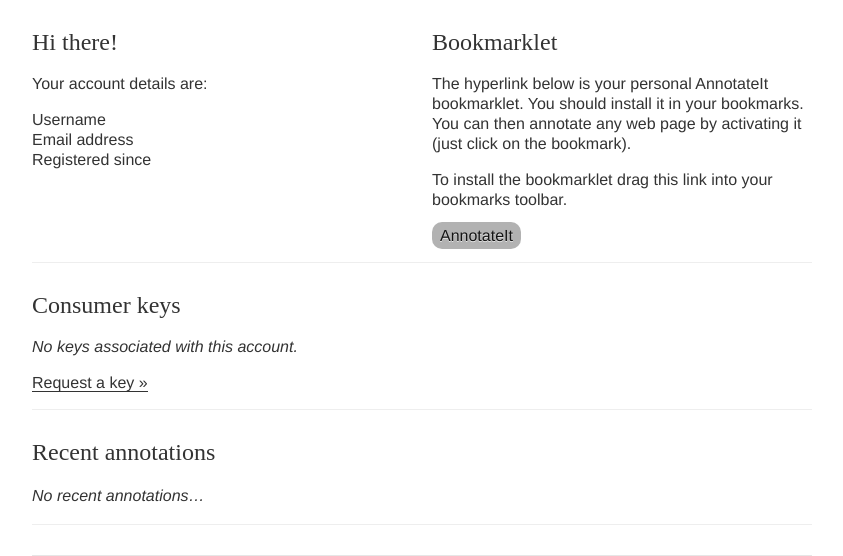
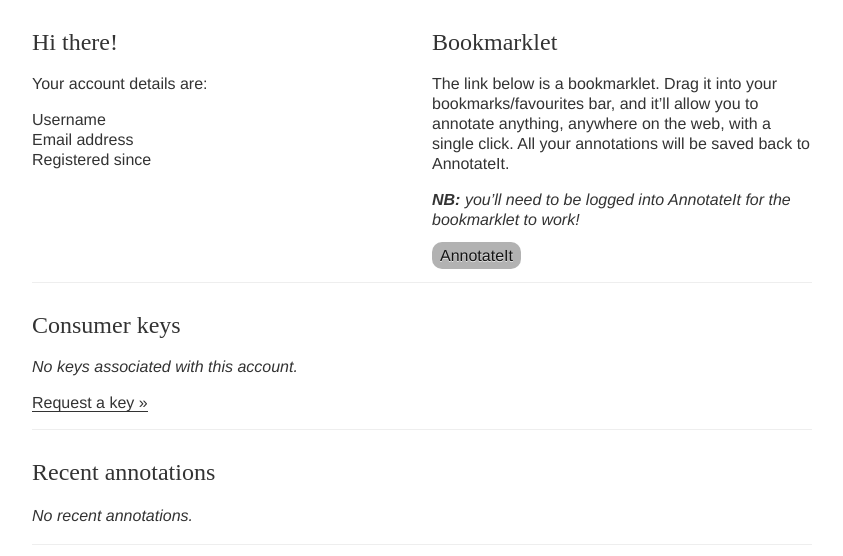
Before and after one commit to openannotation/annotator-store, a Flask app: template annotator/templates/user/home.html in a window 1280 px wide. Shown: the part 90-646 px from the top of the page, without its empty margins (218-1061 px from the left). Run offline with Flask 2, Linux system fonts and the light colour scheme; the template is opened without the code that fills it, so the values that code supplies are empty.

Commit message:
Clean up user profile page

```diff
--- a/annotator/templates/user/home.html
+++ b/annotator/templates/user/home.html
@@ -21,10 +21,17 @@
   <div class="secondary">
     <h2>Bookmarklet</h2>
 
-    <p>The hyperlink below is your personal AnnotateIt bookmarklet.  You should
-  install it in your bookmarks. You can then annotate any web page by activating
-  it (just click on the bookmark).</p>
-    <p>To install the bookmarklet drag this link into your bookmarks toolbar.</p>
+    <p>
+      The link below is a bookmarklet. Drag it into your bookmarks/favourites bar,
+      and it&rsquo;ll allow you to annotate anything, anywhere on the web, with a single
+      click. All your annotations will be saved back to AnnotateIt.
+    </p>
+
+    <p>
+      <em><strong>NB:</strong> you&rsquo;ll need to be logged into AnnotateIt for the
+      bookmarklet to work!
+      </em>
+    </p>
 
     <p><a class=bookmarklet href="javascript:{{bookmarklet}}">AnnotateIt</a></p>
   </div>
@@ -73,7 +80,10 @@
       <div class="text">{{anno.get('text') | truncate(100)}}</div>
       <div class="source">
         <q class="quote">{{anno.get('quote') | truncate(100)}}</q>
-        <a href="{{anno.get('uri', '#')}}">{{anno.get('uri', '[No URI]')}}</a>
+        {% if 'uri' in anno %}
+          at
+          <a href="{{anno['uri']}}">{{anno['uri'] | truncate(100)}}</a>
+        {% endif %}
       </div>
       <div class="meta">
         <span class="user">{{anno.get('user', '[Unknown user]')}}</span> &ndash;
@@ -83,7 +93,7 @@
       </div>
     </li>
   {% else %}
-    <li><em>No recent annotations&hellip;</em></li>
+    <li><em>No recent annotations.</em></li>
   {% endfor %}
   </ul>
 </section>
```
